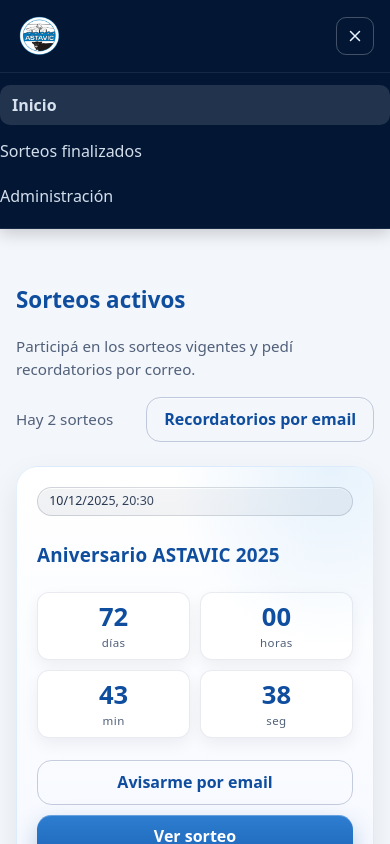
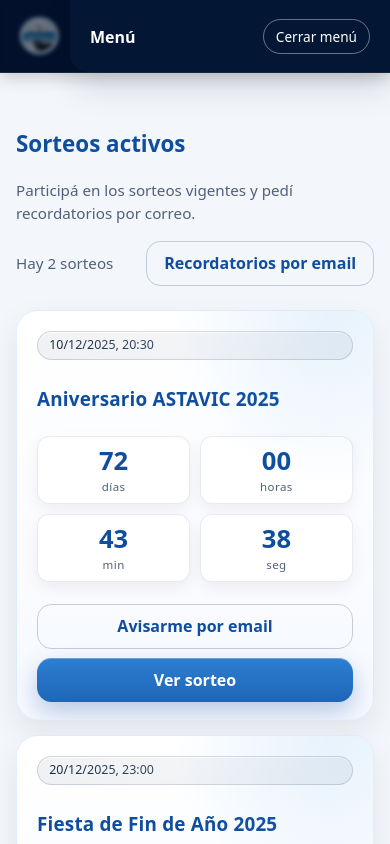
Before and after one commit to MVRU/ASTAVIC-Sorteo, a React (Create React App) app in the folder sorteos-astavic/: page / in a window 390 px wide. Both pictures are taken after a click on the button "Abrir menú". Shown: the top 844 px of the page. Built offline with nearby package versions, Linux system fonts and the light colour scheme.

Commit message:
Lock focus and scroll in mobile header menu

```diff
--- a/sorteos-astavic/src/App.css
+++ b/sorteos-astavic/src/App.css
@@ -366,34 +366,95 @@
 }
 
 /* Menú mobile */
+.app-header__mobile-overlay {
+  /* ! DECISIÓN DE DISEÑO: Capa superpuesta que captura clics externos y bloquea interacción con el fondo. */
+  position: fixed;
+  inset: 0;
+  background: rgba(3, 12, 35, 0.55);
+  backdrop-filter: blur(2px);
+  opacity: 0;
+  pointer-events: none;
+  transition: opacity var(--transition-base);
+  z-index: var(--layer-header);
+}
+.app-header__mobile-overlay.is-visible {
+  opacity: 1;
+  pointer-events: auto;
+}
 .app-header__mobile {
+  position: fixed;
+  top: 0;
+  right: 0;
+  bottom: 0;
+  width: min(320px, 84vw);
   display: none;
-  border-top: 1px solid rgba(255, 255, 255, 0.08);
+  flex-direction: column;
+  border-radius: 0 0 0 var(--radius-lg);
+  box-shadow: var(--shadow-2);
   background: #031735;
+  padding: 1.2rem 1.25rem;
+  gap: 0.5rem;
+  z-index: calc(var(--layer-header) + 1);
+  overflow-y: auto;
 }
 .app-header__mobile.is-open {
-  display: block;
+  display: flex;
+}
+.app-header__mobile-top {
+  display: flex;
+  align-items: center;
+  justify-content: space-between;
+  margin-bottom: 0.4rem;
+  gap: 1rem;
+}
+.app-header__mobile-title {
+  font-size: 1rem;
+  font-weight: 600;
+  color: #ffffff;
+  margin: 0;
+}
+.app-header__mobile-close {
+  border: 1px solid rgba(255, 255, 255, 0.4);
+  background: transparent;
+  color: #ffffff;
+  padding: 0.4rem 0.75rem;
+  border-radius: 999px;
+  font-size: 0.85rem;
+  cursor: pointer;
+  transition: background var(--transition-fast), color var(--transition-fast),
+    border-color var(--transition-fast);
+}
+.app-header__mobile-close:hover,
+.app-header__mobile-close:focus-visible {
+  background: rgba(255, 255, 255, 0.14);
+  border-color: rgba(255, 255, 255, 0.6);
+  outline: 2px solid rgba(255, 255, 255, 0.55);
+  outline-offset: 2px;
 }
 .app-header__mobile-nav {
   display: grid;
   gap: 0.35rem;
-  padding: 0.75rem 0;
+  padding: 0.5rem 0;
 }
 .app-header__mobile-link {
   color: rgba(234, 244, 255, 0.9);
-  padding: 0.5rem 0;
+  padding: 0.65rem 0.25rem;
   text-decoration: none;
+  border-radius: 0.65rem;
+  transition: background var(--transition-fast), color var(--transition-fast);
 }
 .app-header__mobile-link:hover,
 .app-header__mobile-link:focus-visible {
-  color: #fff;
+  color: #ffffff;
+  background: rgba(255, 255, 255, 0.12);
+  outline: 2px solid rgba(255, 255, 255, 0.55);
+  outline-offset: 2px;
 }
 /* Activo en mobile */
 .app-header__mobile-link[aria-current="page"],
 .app-header__mobile-link.is-active {
   font-weight: 600;
-  background: rgba(255, 255, 255, 0.12);
-  border-radius: 10px;
+  background: rgba(255, 255, 255, 0.16);
   padding-left: 0.75rem;
   padding-right: 0.75rem;
 }
--- a/sorteos-astavic/src/components/Header.js
+++ b/sorteos-astavic/src/components/Header.js
@@ -1,6 +1,9 @@
-// src/components/Header.js
-import { useEffect, useState } from "react";
+// ! DECISIÓN DE DISEÑO: El header bloquea foco y scroll en el menú móvil para garantizar contexto accesible.
+// * El menú restaura el foco en el disparador tras cerrar y prioriza el primer enlace al abrirse en mobile.
+import { useEffect, useRef, useState } from "react";
 import PropTypes from "prop-types";
+import useBodyScrollLock from "../hooks/useBodyScrollLock";
+import useFocusTrap from "../hooks/useFocusTrap";
 
 const NAV_ITEMS = [
   { target: "public", href: "#/", label: "Inicio" },
@@ -18,11 +21,17 @@
 }) => {
   const [menuOpen, setMenuOpen] = useState(false);
   const [logoError, setLogoError] = useState(false);
-  const [isMobile, setIsMobile] = useState(() =>
-    typeof window !== "undefined"
-      ? window.matchMedia(MOBILE_QUERY).matches
-      : false
-  );
+  const [isMobile, setIsMobile] = useState(() => {
+    if (typeof window === "undefined") return false;
+    if (typeof window.matchMedia !== "function") return false;
+    const mediaQueryList = window.matchMedia(MOBILE_QUERY);
+    return typeof mediaQueryList?.matches === "boolean"
+      ? mediaQueryList.matches
+      : false;
+  });
+  const mobileMenuRef = useRef(null);
+  const burgerButtonRef = useRef(null);
+  const menuWasOpenRef = useRef(false);
   const menuId = "primary-menu";
 
   const DESKTOP_ITEMS = NAV_ITEMS; // sin admin aquí
@@ -43,7 +52,11 @@
   useEffect(() => setMenuOpen(false), [currentRoute]);
 
   useEffect(() => {
+    if (typeof window === "undefined") return undefined;
+    if (typeof window.matchMedia !== "function") return undefined;
+
     const mql = window.matchMedia(MOBILE_QUERY);
+    if (!mql) return undefined;
     const onChange = (e) => {
       setIsMobile(e.matches);
       if (!e.matches) setMenuOpen(false);
@@ -58,6 +71,30 @@
         : mql.removeListener(onChange);
     };
   }, []);
+
+  useBodyScrollLock(menuOpen && isMobile);
+  useFocusTrap(mobileMenuRef, menuOpen && isMobile);
+
+  useEffect(() => {
+    if (!isMobile) return;
+    if (menuOpen) {
+      menuWasOpenRef.current = true;
+      const container = mobileMenuRef.current;
+      if (!container) return;
+      const firstFocusable = container.querySelector(
+        "a[href], button:not([disabled]), [tabindex]:not([tabindex='-1'])"
+      );
+      firstFocusable?.focus();
+      return;
+    }
+    if (menuWasOpenRef.current) {
+      burgerButtonRef.current?.focus();
+      menuWasOpenRef.current = false;
+    }
+  }, [menuOpen, isMobile]);
+
+  const closeMenu = () => setMenuOpen(false);
+  const burgerLabel = menuOpen ? "Cerrar menú" : "Abrir menú";
 
   return (
     <header className="app-header app-header--brand" role="banner">
@@ -135,10 +172,11 @@
             <button
               type="button"
               className="app-header__burger button button--icon"
-              aria-label="Abrir menú"
+              aria-label={burgerLabel}
               aria-expanded={menuOpen}
               aria-controls={menuId}
               onClick={() => setMenuOpen((p) => !p)}
+              ref={burgerButtonRef}
             >
               <BurgerIcon open={menuOpen} />
             </button>
@@ -148,11 +186,33 @@
 
       {/* Mobile menu */}
       {isMobile && (
+        <>
+          <div
+            className={`app-header__mobile-overlay${menuOpen ? " is-visible" : ""}`}
+            hidden={!menuOpen}
+            aria-hidden="true"
+            onClick={closeMenu}
+            data-testid="header-mobile-overlay"
+          />
           <div
             id={menuId}
             className={`app-header__mobile${menuOpen ? " is-open" : ""}`}
             hidden={!menuOpen}
+            role="dialog"
+            aria-modal="true"
+            aria-label="Menú de navegación móvil"
+            ref={mobileMenuRef}
           >
+            <div className="app-header__mobile-top">
+              <p className="app-header__mobile-title">Menú</p>
+              <button
+                type="button"
+                className="app-header__mobile-close"
+                onClick={closeMenu}
+              >
+                Cerrar menú
+              </button>
+            </div>
             <nav aria-label="Navegación móvil" className="app-header__mobile-nav">
               {NAV_ITEMS.map(({ target, href, label }) => (
                 <a
@@ -176,6 +236,7 @@
               </a>
             </nav>
           </div>
+        </>
       )}
     </header>
   );
```
Also changed, not shown: 1 other file (tests, documents, lock files or other folders). Lines whose indentation alone changed are shown as unchanged.
